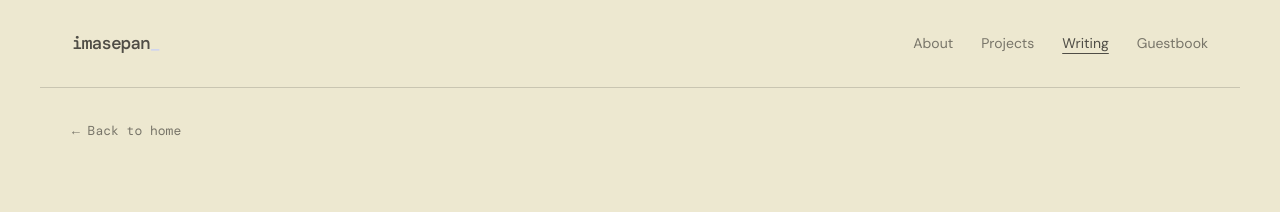
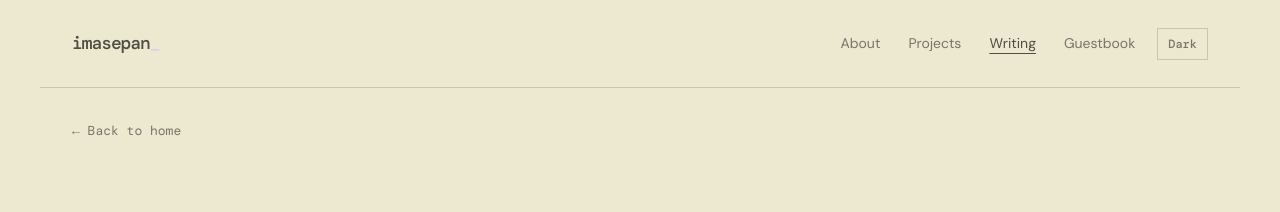
Before and after one commit to imasepan/imasepan.github.io, a Jekyll site: the page built from blog/index.html, in a window 1280 px wide. Shown: the top 212 px of the page. Built offline with Jekyll 4.4.1, drawn with Linux system fonts in a browser that asks for light colours.

Commit message:
Add theme toggle to writing layout

```diff
--- a/_layouts/default.html
+++ b/_layouts/default.html
@@ -13,13 +13,16 @@
   <body>
     <header class="site-header">
       <a class="wordmark" href="/">imasepan<span>_</span></a>
-      <button class="menu-button" type="button" aria-expanded="false" aria-controls="site-nav">Menu</button>
+      <div class="header-controls">
         <nav id="site-nav" class="site-nav" aria-label="Main navigation">
           <a href="/#about">About</a>
           <a href="/#projects">Projects</a>
           <a href="/blog/"{% if page.url == "/blog/" or page.layout == "post" %} aria-current="page"{% endif %}>Writing</a>
           <a href="/guestbook.html">Guestbook</a>
         </nav>
+        <button class="theme-toggle" type="button" aria-label="Switch color theme">Theme</button>
+        <button class="menu-button" type="button" aria-expanded="false" aria-controls="site-nav">Menu</button>
+      </div>
     </header>
     <main class="page-main">
       {{ content }}
```
Lines whose indentation alone changed are shown as unchanged.
